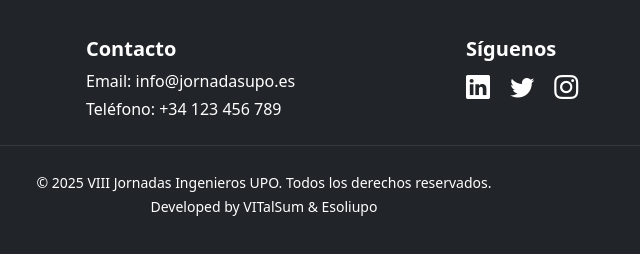
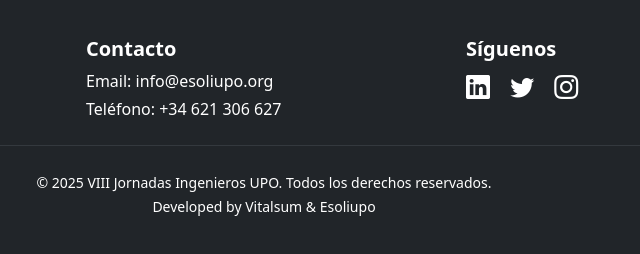
Before and after one commit to Asociacion-ESOLIUPO/viiijornadas, a plain HTML site: page index.html in a window 1280 px wide. Shown: the part 4422-4676 px from the top of the page, 376-1016 px from the left. Drawn offline with nearby package versions, Linux system fonts and the light colour scheme.

Commit message:
Update index.html

```diff
--- a/index.html
+++ b/index.html
@@ -364,10 +364,10 @@
               href="mailto:info@esoliupo.org"
               class="text-white text-decoration-none"
             >
-              info@jornadasupo.es
+              info@esoliupo.org
             </a>
           </p>
-          <p class="mb-0">Teléfono: +34 123 456 789</p>
+          <p class="mb-0">Teléfono: +34 621 306 627</p>
         </div>
 
         <!-- Columna 3: Síguenos -->
@@ -395,7 +395,7 @@
           <small>
             &copy; 2025 VIII Jornadas Ingenieros UPO. Todos los derechos reservados.
             <br />
-            Developed by VITalSum &amp; Esoliupo
+            Developed by Vitalsum &amp; Esoliupo
           </small>
         </div>
       </div>
```
